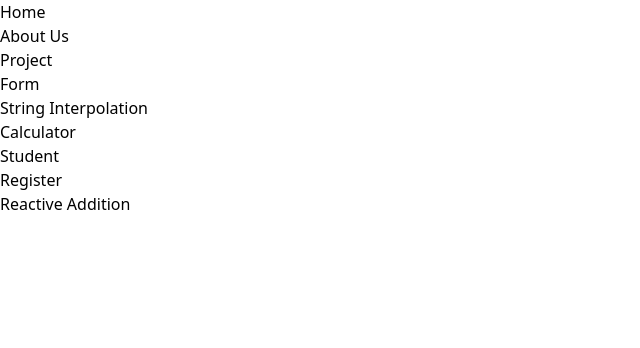
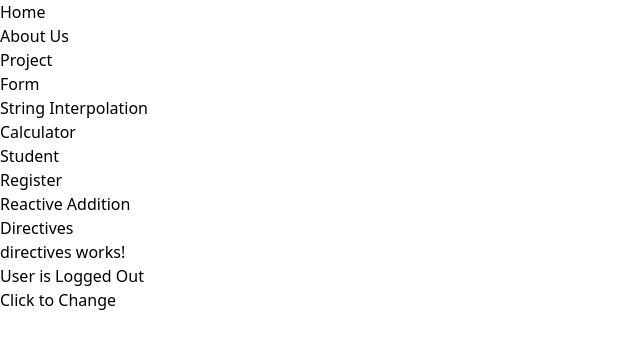
Before and after one commit to Anjali-2652/learning-angular, an Angular app: page /directives in a window 1280 px wide. Before the commit this address led to /. Shown: the top 348 px of the page, without its empty margins (0-640 px from the left). Built offline with nearby package versions, Linux system fonts and the light colour scheme.

Commit message:
structural directive

```diff
--- a/src/app/about/about.html
+++ /dev/null
@@ -1 +0,0 @@
-<p>about works!</p>
--- a/src/app/app.html
+++ b/src/app/app.html
@@ -14,7 +14,7 @@ class="bg-blue-900 text-gray-100 mt-10 px-8 py-2 rounded-3xl ml-5 font-semibold
 
 <!-- <app-event/> -->
 <nav class="pb-5 pt-10">
-  <ul class="flex gap-x-6 text-xl justify-center  pb-10">
+  <ul class="flex flex-wrap gap-x-6 gap-y-8 text-xl justify-center  pb-10">
     <li>
       <a
         routerLink=""
@@ -89,6 +89,14 @@ class="bg-blue-900 text-gray-100 mt-10 px-8 py-2 rounded-3xl ml-5 font-semibold
         >Reactive Addition</a
       >
     </li>
+    <li>
+      <a
+        routerLink="/directives"
+        routerLinkActive="bg-black text-gray-100  font-thin border-none"
+        class="rounded-full px-4 py-1 text-xl border border-gray-400"
+        >Directives</a
+      >
+    </li>
     <!-- <li>
       <a routerLink="/services">Services</a>
     </li>
--- a/src/app/app.routes.ts
+++ b/src/app/app.routes.ts
@@ -1,6 +1,5 @@
 import { Routes } from '@angular/router';
 import { Home } from './home/home';
-import { About } from './about/about';
 import { Services } from './services/services';
 import { Gallery } from './gallery/gallery';
 import { Contact } from './contact/contact';
@@ -11,10 +10,10 @@ import { Calculator } from './calculator/calculator';
 import { Student } from './student/student';
 import { ReactiveForms } from './reactive-forms/reactive-forms';
 import { AdditionExample } from './addition-example/addition-example';
+import { Directives } from './directives/directives';
 
 export const routes: Routes = [
     {path: "", component: Home},
-    {path: "about", component: About},
     // {path: "services", component: Services},
     // {path: "gallery", component: Gallery},
     // {path: "contact", component: Contact},
@@ -24,7 +23,8 @@ export const routes: Routes = [
     {path: "calculator", component :Calculator},
     {path: "student", component :Student},
 {path: "registration", component :ReactiveForms},
-{path: "reactive-addition", component :AdditionExample}
+{path: "reactive-addition", component :AdditionExample},
+{path: "directives", component :Directives}
 
 
 ];
--- /dev/null
+++ b/src/app/directives/directives.html
@@ -0,0 +1,5 @@
+<p>directives works!</p>
+<p *ngIf  = "isLoggedin"> User is LoggedIn</p>
+<p *ngIf = "!isLoggedin"> User is Logged Out</p>
+
+<button (click)="changeLogin()">Click to Change</button>
--- /dev/null
+++ b/src/app/directives/directives.ts
@@ -0,0 +1,16 @@
+import { CommonModule } from '@angular/common';
+import { Component } from '@angular/core';
+
+@Component({
+  selector: 'app-directives',
+  imports: [CommonModule],
+  templateUrl: './directives.html',
+  styleUrl: './directives.css',
+})
+export class Directives {
+isLoggedin:boolean = false;
+
+changeLogin(){
+  this.isLoggedin = !this.isLoggedin
+}
+}
```
Also changed, not shown: src/app/about/about.ts (deleted, +0 -11 lines), src/app/directives/directives.css (added), 1 other file (tests, documents, lock files or other folders).
